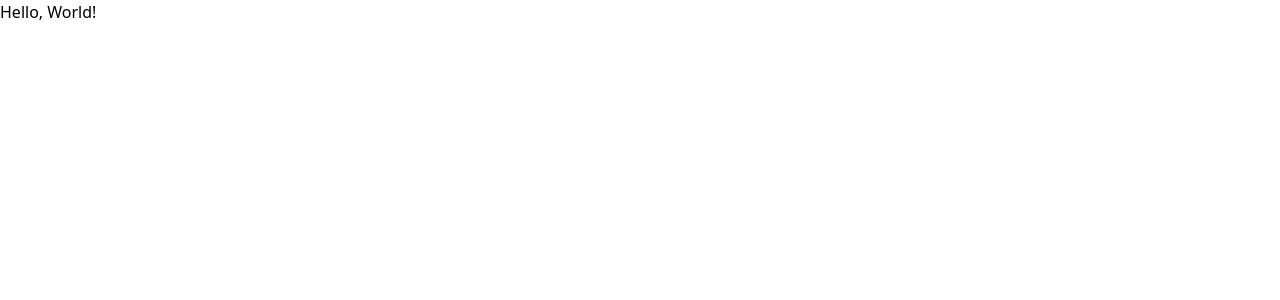
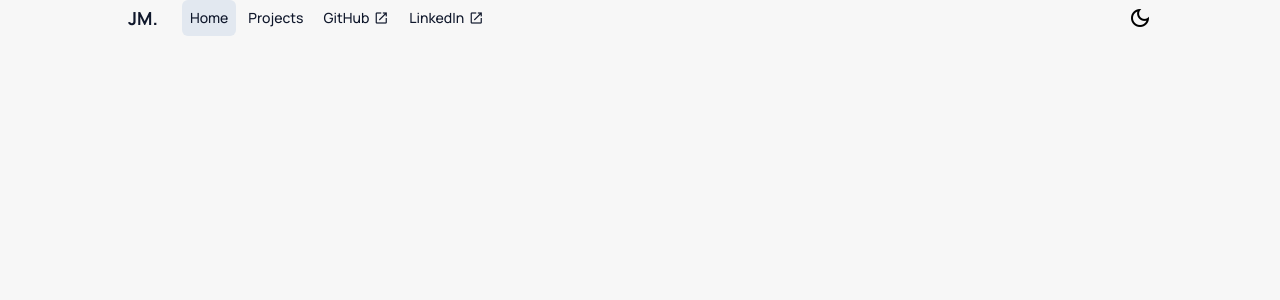
Before and after one commit to jarkmaen/portfolio, a React (Vite) app in the folder frontend/: page / in a window 1280 px wide. Shown: the top 300 px of the page. Built offline with nearby package versions, Linux system fonts and the light colour scheme.

Commit message:
added Header component

```diff
--- a/frontend/index.html
+++ b/frontend/index.html
@@ -2,11 +2,15 @@
 <html lang="en">
     <head>
         <link href="/src/style.css" rel="stylesheet" />
+        <link
+            href="https://fonts.googleapis.com/css2?family=Material+Symbols+Outlined"
+            rel="stylesheet"
+        />
         <meta charset="UTF-8" />
         <meta content="initial-scale=1.0, width=device-width" name="viewport" />
         <title>Portfolio</title>
     </head>
-    <body>
+    <body class="bg-light dark:bg-dark font-manrope">
         <div id="root"></div>
         <script src="/src/main.tsx" type="module"></script>
     </body>
--- a/frontend/src/App.tsx
+++ b/frontend/src/App.tsx
@@ -1,7 +1,11 @@
+import Header from "./components/Header";
+
 const App = () => {
     return (
-        <div>
-            <p>Hello, World!</p>
+        <div className="flex flex-col items-center">
+            <div className="max-w-5xl w-full">
+                <Header />
+            </div>
         </div>
     );
 };
--- /dev/null
+++ b/frontend/src/components/Header.tsx
@@ -0,0 +1,34 @@
+import NavItem from "./NavItem";
+import { Link } from "react-router-dom";
+
+const Header = () => {
+    return (
+        <header className="flex items-center">
+            <Link
+                className="dark:text-white font-bold mr-6 text-lg text-slate-900"
+                to="/"
+            >
+                JM.
+            </Link>
+            <div className="flex flex-1 gap-1">
+                <NavItem label="Home" to="/" />
+                <NavItem label="Projects" to="projects" />
+                <NavItem
+                    label="GitHub"
+                    openInNew={true}
+                    to="https://github.com/jarkmaen"
+                />
+                <NavItem
+                    label="LinkedIn"
+                    openInNew={true}
+                    to="https://linkedin.com/in/jarkko-m%C3%A4enrinta/"
+                />
+            </div>
+            <button className="flex hover:cursor-pointer">
+                <span className="material-symbols-outlined">dark_mode</span>
+            </button>
+        </header>
+    );
+};
+
+export default Header;
--- /dev/null
+++ b/frontend/src/components/NavItem.tsx
@@ -0,0 +1,32 @@
+import { NavLink } from "react-router-dom";
+
+type Props = {
+    label: string;
+    openInNew?: boolean;
+    to: string;
+};
+
+const NavItem = ({ label, openInNew = false, to }: Props) => {
+    return (
+        <NavLink
+            to={to}
+            className={({ isActive }) =>
+                `dark:text-white flex font-medium gap-1 items-center p-2 rounded-md text-slate-900 text-sm transition
+                ${
+                    isActive
+                        ? "bg-slate-200 dark:bg-white/10"
+                        : "dark:hover:bg-white/10 hover:bg-slate-200"
+                }`
+            }
+        >
+            <span>{label}</span>
+            {openInNew && (
+                <span className="material-symbols-outlined text-[16px]!">
+                    open_in_new
+                </span>
+            )}
+        </NavLink>
+    );
+};
+
+export default NavItem;
```
